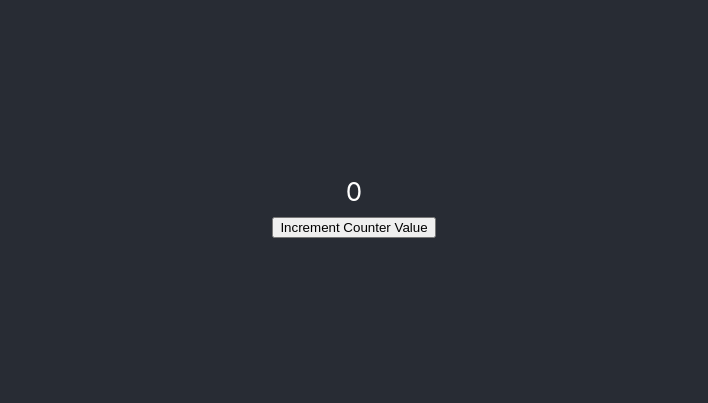
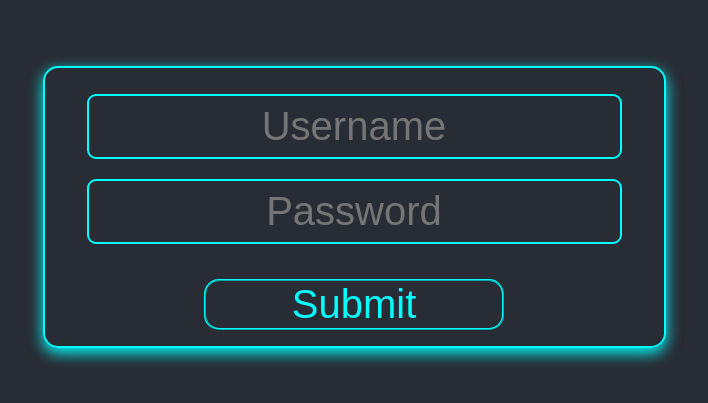
Before and after one commit to AashutoshVerma/tatvaSoft, a React (Create React App) app in the folder My-App/: page / in a window 1280 px wide. Shown: the part 193-596 px from the top of the page, without its empty margins (286-994 px from the left). Built offline with nearby package versions, Linux system fonts and the light colour scheme.

Commit message:
Day14 Task of making a form and updating states using useState Done git add .

```diff
--- a/My-App/src/App.css
+++ b/My-App/src/App.css
@@ -39,7 +39,7 @@
 
 .form {
   display: flex;
-  flex-direction: row;
+  flex-direction: column;
 }
 
 .loginContainer {
--- a/My-App/src/App.js
+++ b/My-App/src/App.js
@@ -17,15 +17,14 @@ import CompA from "./component/CompA";
 import User from "./component/User";
 import Post from "./component/Post";
 import CounterHooks from "./component/CounterHooks";
+import LoginForm from "./component/LoginForm";
 
 class App extends Component {
   render() {
     return (
       <div className="App">
         <div className="App-header">
-          {/* <User /> */}
-          {/* <Post /> */}
-          <CounterHooks />
+          <LoginForm />
         </div>
       </div>
     );
--- /dev/null
+++ b/My-App/src/component/LoginForm.js
@@ -0,0 +1,31 @@
+import React, { useState } from "react";
+
+function LoginForm() {
+  const [username, setUsername] = useState("");
+  const [password, setPassword] = useState("");
+
+  const handleSubmit = () => {
+    alert(username + " " + password);
+  };
+  return (
+    <div className="App loginContainer">
+      <form onSubmit={() => handleSubmit()}>
+        <input
+          placeholder="Username"
+          name="username"
+          id="username"
+          onChange={(e) => setUsername(e.target.value)}
+        />
+        <input
+          placeholder="Password"
+          name="password"
+          id="password"
+          onChange={(e) => setPassword(e.target.value)}
+        />
+        <button type="submit">Submit</button>
+      </form>
+    </div>
+  );
+}
+
+export default LoginForm;
```
